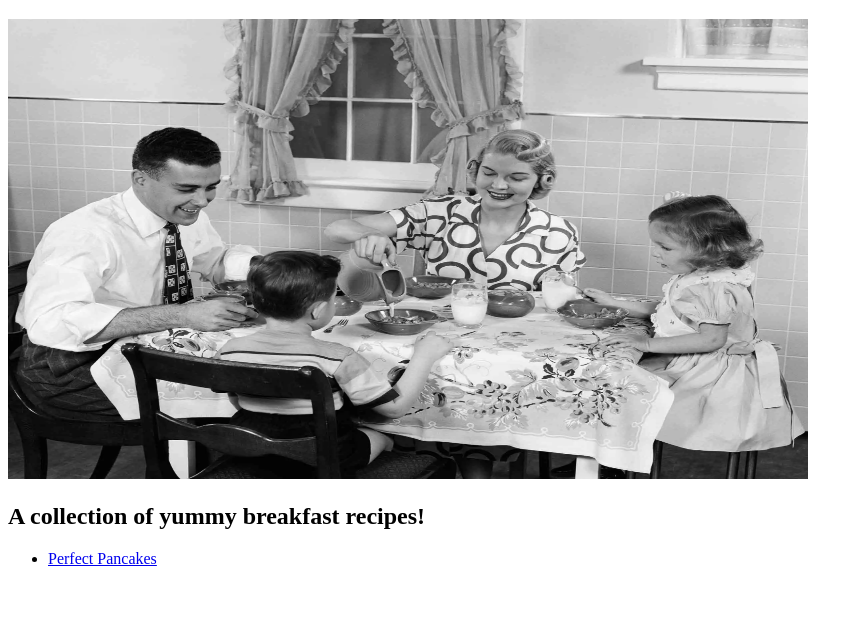
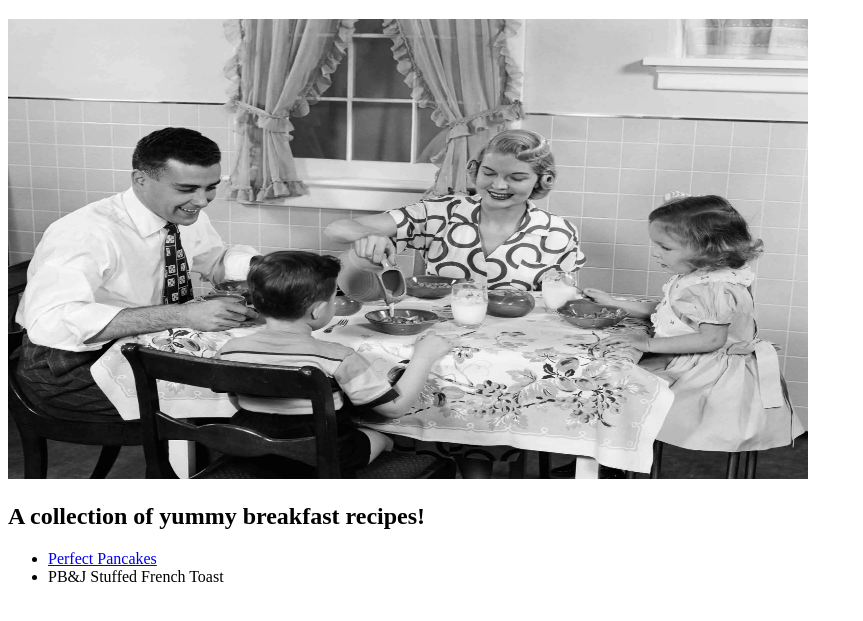
Before and after one commit to Boydethan30/odin-recipes, a plain HTML site: page index.html in a window 1280 px wide. Shown: the part 61-682 px from the top of the page, without its empty margins (0-863 px from the left). Drawn offline with Linux system fonts and the light colour scheme.

Commit message:
added link to index.html

```diff
--- a/index.html
+++ b/index.html
@@ -14,6 +14,7 @@
 
     <ul>
         <li><a href="recipes/perfect-pancakes.html">Perfect Pancakes</a></li>
+        <li><a href="recipes/pbj-french-toast.html"></a>PB&J Stuffed French Toast</li>
     </ul>
 </body>
 </html>
```
